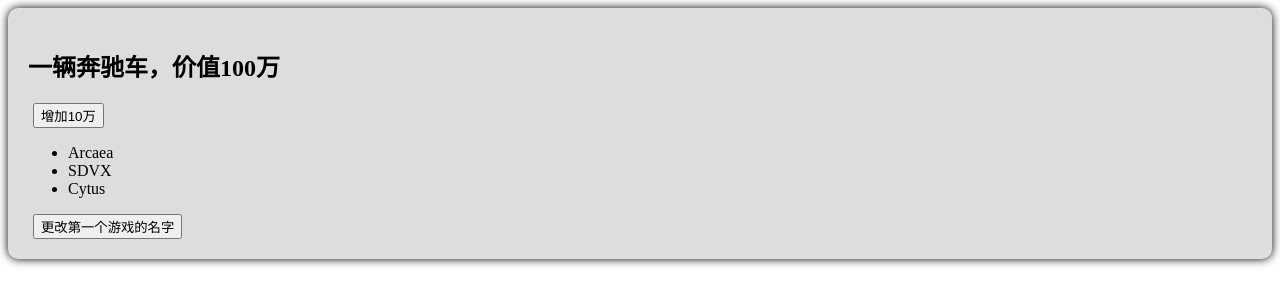
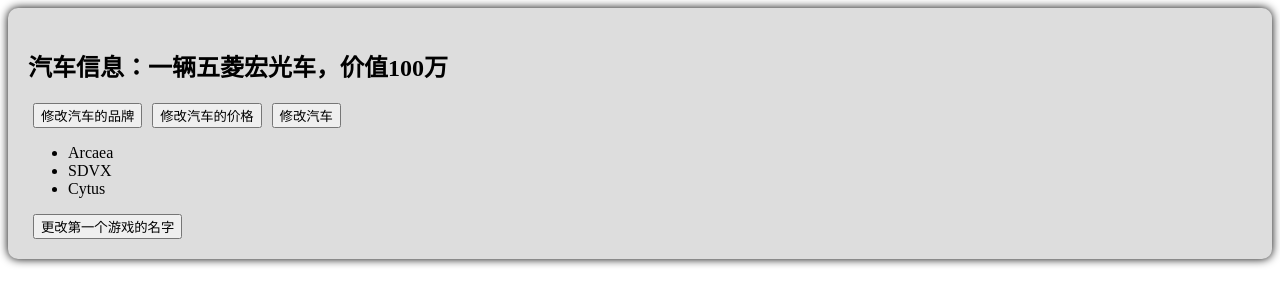
Before and after one commit to Ravilace/vue_study, a Vue app: page / in a window 1280 px wide. Shown: the top 304 px of the page. Built offline with nearby package versions, Linux system fonts and the light colour scheme; the HTML template or start-up script is replaced by a standard one.

Commit message:
:sparkles: diff between ref and reactive

```diff
--- a/src/components/Person.vue
+++ b/src/components/Person.vue
@@ -1,10 +1,22 @@
 <script setup lang="ts">
-import { ref} from 'vue'
+import { ref, reactive } from 'vue'
 
-let car = ref({ brand: '奔驰', price: 100 })
+let car = reactive({ brand: '五菱宏光', price: 100 })
 
 function changePrice() {
-  car.value.price += 10
+  car.price += 10
+}
+
+function changeBrand() {
+  car.brand = '奔驰'
+}
+
+function changeCar() {
+  // 错误的写法，一旦car被直接赋值，它就不再是响应式的
+  // car = reactive({'brand': '奥拓', price:200})
+
+  // 这种写法页面可以正常更新
+  Object.assign(car, { brand: '奥拓', price: 200 })
 }
 
 let games = ref([
@@ -20,8 +32,10 @@ function changeFirstGame() {
 
 <template>
   <div class="person">
-    <h2>一辆{{ car.brand }}车，价值{{ car.price }}万</h2>
-    <button @click="changePrice">增加10万</button>
+    <h2>汽车信息：一辆{{ car.brand }}车，价值{{ car.price }}万</h2>
+    <button @click="changeBrand">修改汽车的品牌</button>
+    <button @click="changePrice">修改汽车的价格</button>
+    <button @click="changeCar">修改汽车</button>
     <ul>
       <li v-for="game in games" :key="game.id">{{ game.name }}</li>
     </ul>
```
